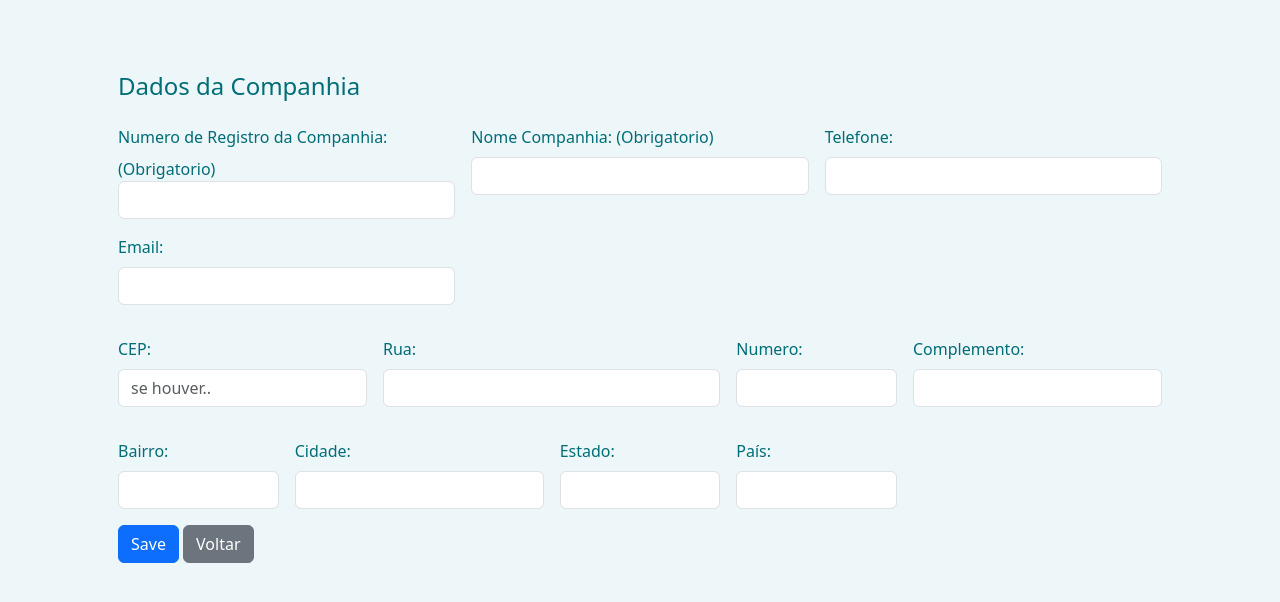
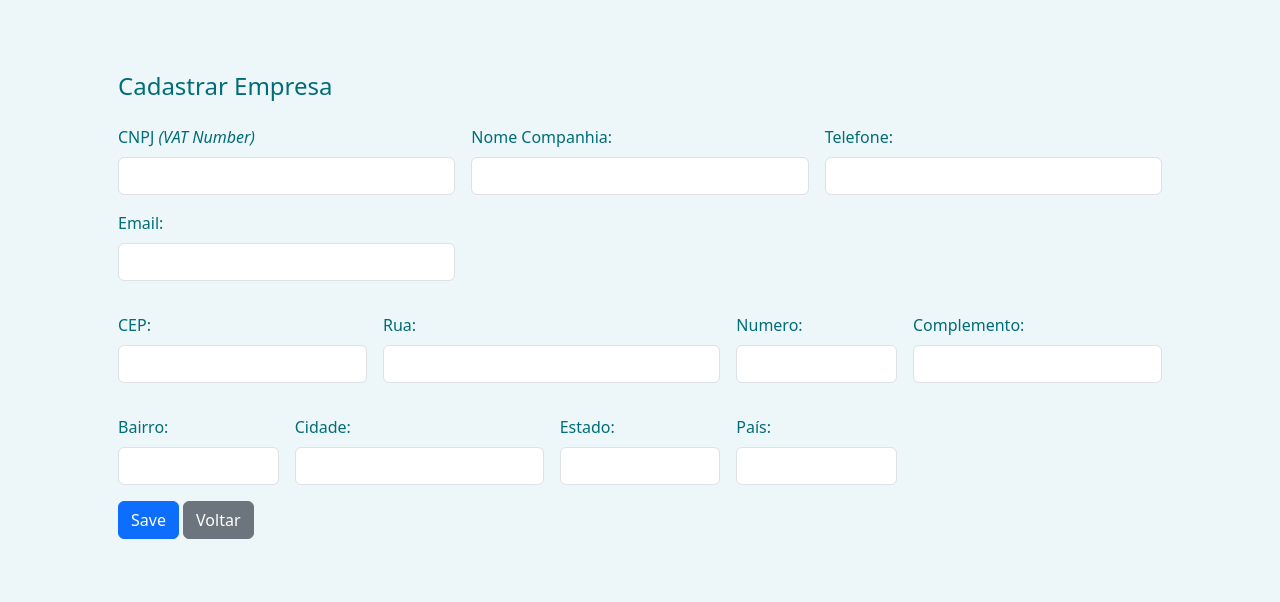
Before and after one commit to eliascastrosousa/invoicegenerator, a Django app: page /companyregister in a window 1280 px wide. Shown: the part 56-658 px from the top of the page. Run offline with Django 4.2, Linux system fonts and the light colour scheme; a user stored in the database is signed in.

Commit message:
commit alteracoes

```diff
--- a/invoicegenerator/app/templates/companylist.html
+++ b/invoicegenerator/app/templates/companylist.html
@@ -17,7 +17,7 @@
                 <th scope="col">CNPJ</th>
                 <th scope="col">Nome</th>
                 <th scope="col">Endereço</th>
-                <th scope="col">VAT Number</th>
+                <th scope="col">CNPJ <em>(VAT Number)</em></th>
                 <th scope="col">Detalhes</th>
                 <th scope="col">Registrar Nf</th>
               </tr>
--- a/invoicegenerator/app/templates/companyregister.html
+++ b/invoicegenerator/app/templates/companyregister.html
@@ -14,15 +14,15 @@
         <form class="row g-3 needs-validation p-4" action="{% url 'company_save' %}" method="POST">
             {% csrf_token %}
 
-            <h4>Dados da Companhia</h4>
+            <h4>Cadastrar Empresa</h4>
 
             <div class="col-md-4">
-                <label for="validationCustom05" class="form-label">Numero de Registro da Companhia: </label> (Obrigatorio)
+                <label for="validationCustom05" class="form-label">CNPJ <em>(VAT Number)</em> </label>
                 <input type="text" class="form-control" name="cnpj" id="cnpj" required>
             </div>
 
             <div class="col-md-4">
-                <label for="validationCustom05" class="form-label">Nome Companhia: </label> (Obrigatorio)
+                <label for="validationCustom05" class="form-label">Nome Companhia: </label>
                 <input type="text" class="form-control" name="nome"  required>
             </div>
 
@@ -40,7 +40,7 @@
 
             <div class="col-md-3">
                 <label for="validationCustom05" class="form-label">CEP: </label>
-                <input type="text" placeholder="se houver.." class="form-control" name="cep" id="cep" >
+                <input type="text"  class="form-control" name="cep" >
             </div>
 
             <div class="col-md-4">
--- a/invoicegenerator/authenticator/templates/login.html
+++ b/invoicegenerator/authenticator/templates/login.html
@@ -11,6 +11,7 @@
 <div class="container mt-5">
 
   <h1>Login</h1>
+  <hr>
 
   <form action="{% url 'login' %}" method="POST">{% csrf_token %}
     <div class="mb-3">
--- a/invoicegenerator/authenticator/templates/register.html
+++ b/invoicegenerator/authenticator/templates/register.html
@@ -11,7 +11,7 @@
 <div class="container mt-5">
 
   <h1>Cadastro</h1>
-
+  <hr>
   <form action="{% url 'register' %}" method="POST">{% csrf_token %}
     <div class="mb-3">
       <label class="form-label">Nome</label>
```
Also changed, not shown: invoicegenerator/db.sqlite3.
